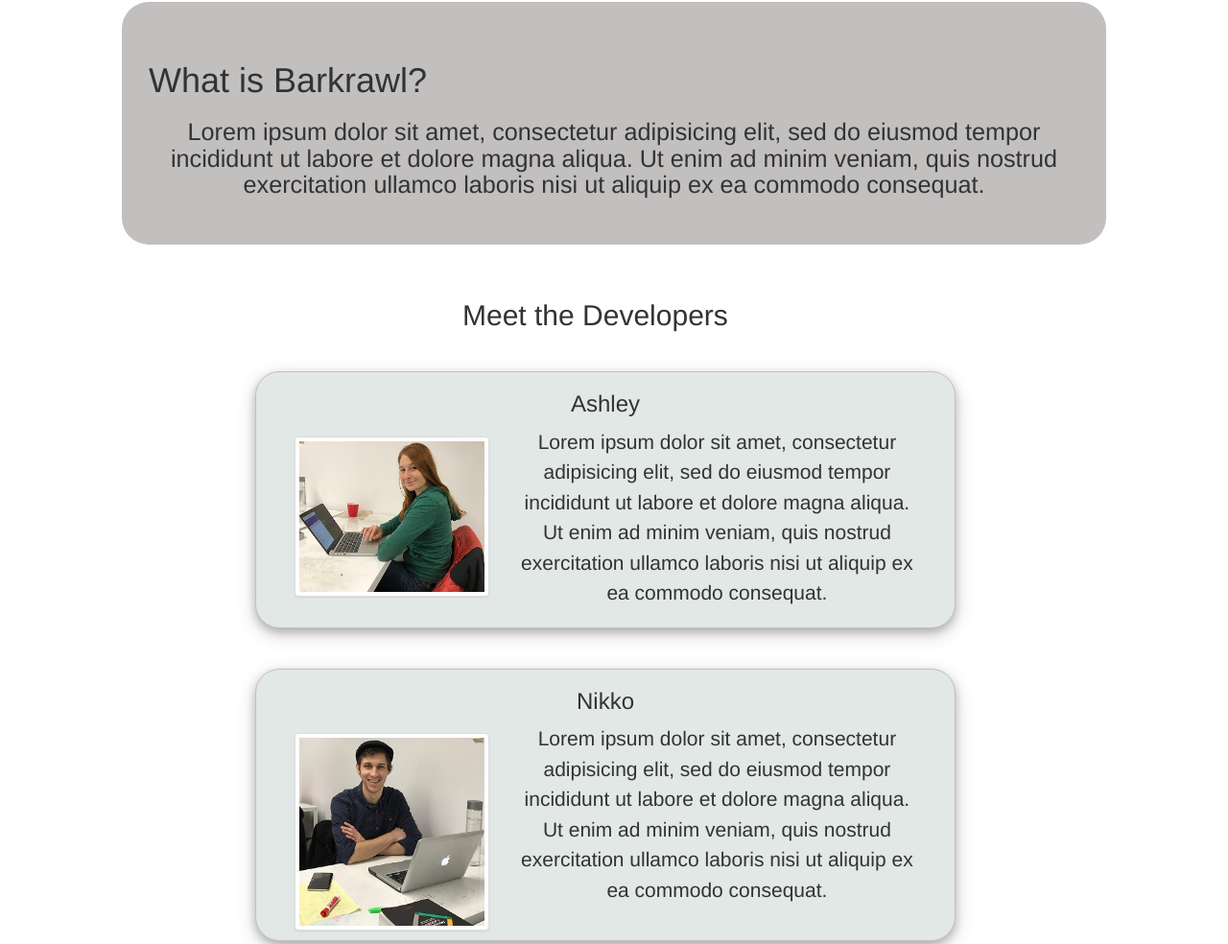
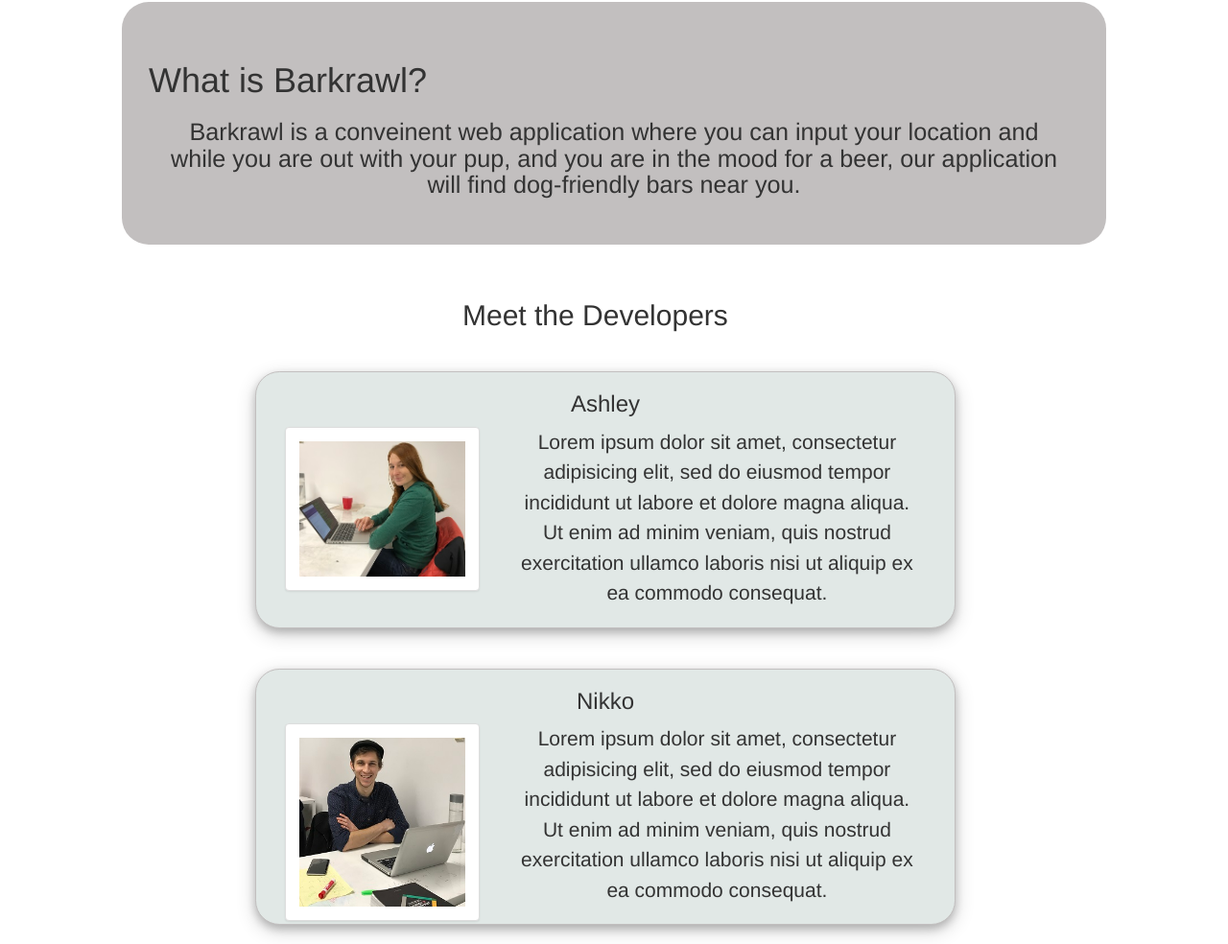
Before and after one commit to aer03280/Barkrawl, a website: page index.html in a window 1280 px wide. Shown: the part 958-1942 px from the top of the page at 96% size. Drawn offline with nearby package versions, Linux system fonts and the light colour scheme; some packages are replaced by stand-ins of ours.

Commit message:
styled the formfield and about page

```diff
--- a/index.html
+++ b/index.html
@@ -72,7 +72,7 @@
         <div class="row" id="about">
           <h1 id="app-header">What is Barkrawl?<h1>
           <div class="col-xs-12 col-sm-12">
-            <p id="app-info">Lorem ipsum dolor sit amet, consectetur adipisicing elit, sed do eiusmod tempor incididunt ut labore et dolore magna aliqua. Ut enim ad minim veniam, quis nostrud exercitation ullamco laboris nisi ut aliquip ex ea commodo consequat. </p>
+            <p id="app-info">Barkrawl is a conveinent web application where you can input your location and while you are out with your pup, and you are in the mood for a beer, our application will find dog-friendly bars near you. </p>
           </div>
         </div>
         <div class="row featurette" id="developers">
--- a/styles/layout.css
+++ b/styles/layout.css
@@ -39,5 +39,6 @@
 
 .dev-pic {
   display: inline-block;
-  margin: 5%;
+  /*margin: 5%;*/
+  padding: 1em;
 }
```
